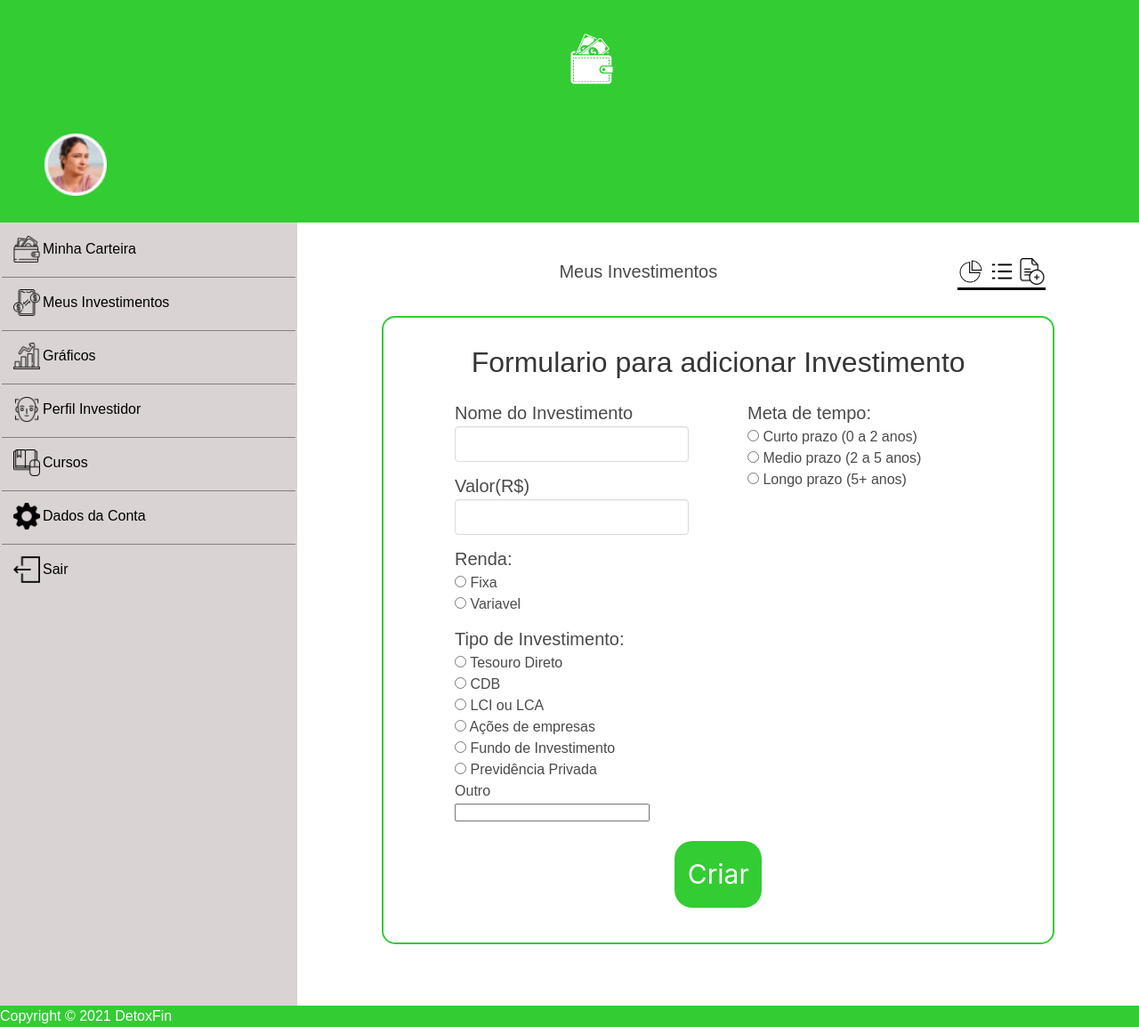
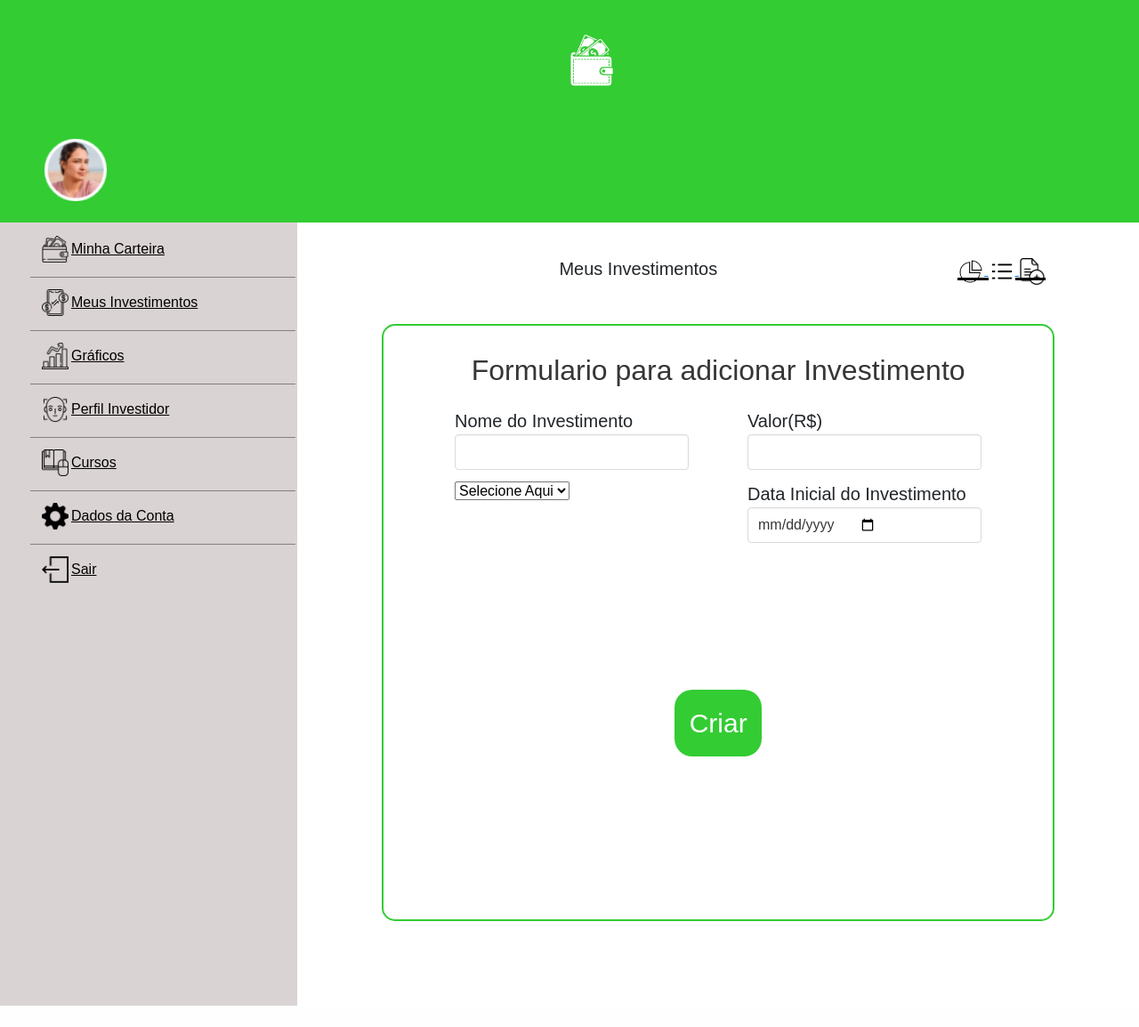
Before and after one commit to MatheusCortez/DetoxFin__ProjetoIntegrador, a Node server app: template views/users/user/meusInvestimentos/addInvestment.ejs in a window 1280 px wide. Shown: the whole page at 89% size. After the commit the page ends 1130 px from the top, so only its background shows below. Run offline with Node 20, Linux system fonts and the light colour scheme; the template is opened without the code that fills it, so the values that code supplies are empty.

Commit message:
atualizaçao do formulario investiumento

```diff
--- a/database/usuarios.json
+++ b/database/usuarios.json
@@ -1 +1 @@
-[{"id":"c4867dee-fb9c-47bc-8e3c-a6619e1146d0","nome":"Matheus Cortez ","email":"matheus.cortez@live.com","hash":"$2b$10$wdBhi4ZwzBe.2w9bFvnKnOPkE.HZdyCqisUbZ3I/fwPfh3I5xUhbG"},{"id":"cdc1f9dd-8139-423c-af42-04c25a4a8816","nome":"Matheus Cortez ","email":"matheus.cortez@live.com","hash":"$2b$10$CIe5IZ2N/6PvsFwnlSIG2OVGjmMpEPZ7yY2.ull6UlNupeBLTXVUu"},{"id":"e1db58c7-b8c7-4d94-9cf1-a9ffb610fc4b","nome":"matheus silva","email":"matheus.silva1@live.com","hash":"$2b$10$dZqqE3wR./N25ityh9p7pOLukEUayfL0roY4uX20y8Fg2Gt7K2V82"},{"id":"f28cfd3d-014e-4715-8259-7c6a37d49f95","nome":"hannah Simoes","email":"hanna@icloud.com","hash":"$2b$10$NIC6dVO7J7z/6tzwOcytgutcUoP55mJ5Sgna2RcOxZNCsHqJUrblC"}]
+[{"id":"c4867dee-fb9c-47bc-8e3c-a6619e1146d0","nome":"Matheus Cortez ","email":"matheus.cortez@live.com","hash":"$2b$10$wdBhi4ZwzBe.2w9bFvnKnOPkE.HZdyCqisUbZ3I/fwPfh3I5xUhbG"},{"id":"cdc1f9dd-8139-423c-af42-04c25a4a8816","nome":"Matheus Cortez ","email":"matheus.cortez@live.com","hash":"$2b$10$CIe5IZ2N/6PvsFwnlSIG2OVGjmMpEPZ7yY2.ull6UlNupeBLTXVUu"},{"id":"e1db58c7-b8c7-4d94-9cf1-a9ffb610fc4b","nome":"matheus silva","email":"matheus.silva1@live.com","hash":"$2b$10$dZqqE3wR./N25ityh9p7pOLukEUayfL0roY4uX20y8Fg2Gt7K2V82"},{"id":"f28cfd3d-014e-4715-8259-7c6a37d49f95","nome":"hannah Simoes","email":"hanna@icloud.com","hash":"$2b$10$NIC6dVO7J7z/6tzwOcytgutcUoP55mJ5Sgna2RcOxZNCsHqJUrblC"},{"id":"e8515d4c-b174-45dc-9b58-40d9838c8d89","nome":"DANIEL WAISMANN","email":"danielwaismannlara@gmail.com","hash":"$2b$10$nVzkp3XjhnJ6fF8EINubXOO8cypC6YJHdfDS5ys2DI7pnEvGRTSuK"},{"id":"1a417d6a-d7a0-4dd4-96a1-1e02292836e4","nome":"pika das galaxias","email":"danielwaismannlara@gmail.com","hash":"$2b$10$7eeIjg7.IvEyeJHMIQMCPuRstQ2Stoao1TMjDKrU10EQKNMZ17Fxu"},{"id":"dd30ff32-deaf-489b-9fa9-463e4788ce60","nome":"pika das galaxias","email":"danielwlara@gmail.com","hash":"$2b$10$QM.BWUR9Srh4NbKUeiT0cuLCAYVaFAI2GPonmm6bf20njfFjfYsDS"}]
--- a/public/css/partials/meusInvestimentos/addInvestment.css
+++ b/public/css/partials/meusInvestimentos/addInvestment.css
@@ -40,7 +40,7 @@
     padding: 10px 15px;
     text-align: center;
     cursor: pointer;
-    margin: 3% 42.5%;
+    margin: 25% 42.5%;
     color: white;
     border: none;
 }
--- a/public/css/partials/meusInvestimentos/listInvestment.css
+++ b/public/css/partials/meusInvestimentos/listInvestment.css
@@ -6,7 +6,7 @@
 .mainContainer{
     display: flex;
     justify-content: space-between;
-    height: 60vh;
+    height: 110vh;
 }
 /* Card Principal*/
 .mainContainer__cardPrincipal{
--- a/views/users/user/meusInvestimentos/addInvestment.ejs
+++ b/views/users/user/meusInvestimentos/addInvestment.ejs
@@ -2,14 +2,20 @@
 <html lang="pt-br">
     <head>
         <link rel="stylesheet" href="/css/partials/meusInvestimentos/addInvestment.css">
+        <!-- CSS only -->
+        <link href="https://cdn.jsdelivr.net/npm/bootstrap@5.0.1/dist/css/bootstrap.min.css" rel="stylesheet" integrity="sha384-+0n0xVW2eSR5OomGNYDnhzAbDsOXxcvSN1TPprVMTNDbiYZCxYbOOl7+AMvyTG2x" crossorigin="anonymous">
         <meta charset="UTF-8">
         <meta http-equiv="X-UA-Compatible" content="IE=edge">
         <meta name="viewport" content="width=device-width, initial-scale=1.0">
         <title>DetoxFin | Investimentos</title>
     </head>
     <body>
-        <%- include ../../../partials/headerinterno.ejs %>
+        <%- include("../../../partials/headerinterno.ejs",{
+            usuario
+        })%>
+
         <main class="mainContainer">
+
             <%- include  ../../../partials/menuLateral.ejs %>
 
             <section class="mainContainer__cardPrincipal">
@@ -22,72 +28,50 @@
                 <form class="formInvestment" action="/user/meusInvestimentos/addInvestment" method="POST">
                     <div class="divisor">
                         <div class="first">
+                            <!--Pergunta nome do Investimento-->
                             <div class="field">
                                 <label class="formInvestment_field_label" for="nome">Nome do Investimento</label>
                                 <div class="control">
                                     <input class="input" type="text" name="nome" autocomplete="off" required/>
                                 </div>
                             </div>
-
+                            <!--Pergunta tipo de investimento-->
+                            <select name="cars" id="cars">
+                                <option >Selecione Aqui</option>
+                                <option value="volvo">Volvo</option>
+                                <option value="saab">Saab</option>
+                                <option value="opel">Opel</option>
+                                <option value="audi">Audi</option>
+                            </select>
+                        </div>
+                        <div class="second">
+                            <!--Pergunta Valor-->
                             <div class="field">
                                 <label class="formInvestment_field_label" for="valor">Valor(R$)</label>
                                 <div class="control">
                                     <input class="input" type="number" name="valor" autocomplete="off" required/>
                                 </div>
                             </div>
-
+                            <!--Pergunta data inicial-->
                             <div class="field">
-                                <p class="formInvestment_field_label" >Renda:</p>
-                                <input type="radio" name="renda" value="Fixa">
-                                <label for="Fixa">Fixa</label><br>
-                                <input type="radio" name="renda" value="Variavel">
-                                <label for="Variavel">Variavel</label><br>
+                                <label class="formInvestment_field_label" for="date">Data Inicial do Investimento</label>
+                                <div class="control">
+                                    <input class="input" type="date" name="inicialDate" autocomplete="off" required/>
+                                </div>
                             </div>
 
-                            <div class="field">
-                                <p class="formInvestment_field_label">Tipo de Investimento:</p>
-                                <input type="radio" name="tipo" value="Tesouro Direto">
-                                <label for="Tesouro Direto">Tesouro Direto</label><br>
-                                <input type="radio" name="tipo" value="CDB">
-                                <label for="CDB">CDB</label><br>
-                                <input type="radio" name="tipo" value="LCI ou LCA">
-                                <label for="LCI ou LCA">LCI ou LCA</label><br>
-                                <input type="radio" name="tipo" value="Ações de empresas">
-                                <label for="Ações de empresas">Ações de empresas</label><br>
-                                <input type="radio" name="tipo" value="Fundo de Investimento">
-                                <label for="Fundo de Investimento">Fundo de Investimento</label><br>
-                                <input type="radio" name="tipo" value="Previdência Privada">
-                                <label for="Previdência Privada">Previdência Privada</label><br>
-                                <label for="Outro">Outro</label><br>
-                                <input type="text" name="tipo" autocomplete="off">
-                            </div>
-                        </div>
-                        <div class="second">
-                            <div class="field">
-                                <p class="formInvestment_field_label" >Meta de tempo:</p>
-                                <input type="radio" name="tempo" value="Curto prazo">
-                                <label for="Curto prazo">Curto prazo (0 a 2 anos)</label><br>
-                                <input type="radio" name="tempo" value="Medio prazo">
-                                <label for="Medio prazo">Medio prazo (2 a 5 anos)</label><br>
-                                <input type="radio" name="tempo" value="Longo prazo">
-                                <label for="Longo prazo">Longo prazo (5+ anos)</label><br>
-                            </div>
 
                         </div>
                     </div>
-
-
-
 
                     <input class="button" type="submit" value="Criar">
                 </form>
             </div>
         </main>
 
-        <footer>
-            <p class="copyright"> Copyright © 2021 DetoxFin</p>
-        </footer>
 
+     <!-- JavaScript Bundle with Popper -->
+<script src="https://cdn.jsdelivr.net/npm/bootstrap@5.0.1/dist/js/bootstrap.bundle.min.js" integrity="sha384-gtEjrD/SeCtmISkJkNUaaKMoLD0//ElJ19smozuHV6z3Iehds+3Ulb9Bn9Plx0x4" crossorigin="anonymous"></script>
     </body>
 
   <script src="../js/addedClass.js"></script>
--- a/views/users/user/minhaCarteira/listCarteira.ejs
+++ b/views/users/user/minhaCarteira/listCarteira.ejs
@@ -53,11 +53,7 @@
                                 <% for (const saida of saidas) { %>
 
                                     <div class="saida row ">
-<<<<<<< HEAD
-                                        <li class="box offset-sm-2 col-sm-8 offset-sm-2 ">
-=======
                                         <li class="box offset-sm-2 col-sm-9">
->>>>>>> 922bab9ae4235d06fcc8cf79a007ebc92c4f3770
                                             <p class="box_title"><%= saida.nome %></p>
                                             <ul class="descricao">
                                                 <li class="descricao_link_borda">
```
Also changed, not shown: routes/investments.js (+9 -4 lines), views/users/user/meusInvestimentos/listInvestment.ejs (+3 -4 lines), public/css/partials/meusInvestimentos/question.css (added), views/users/user/meusInvestimentos/Form/investmentFund.ejs (added).
